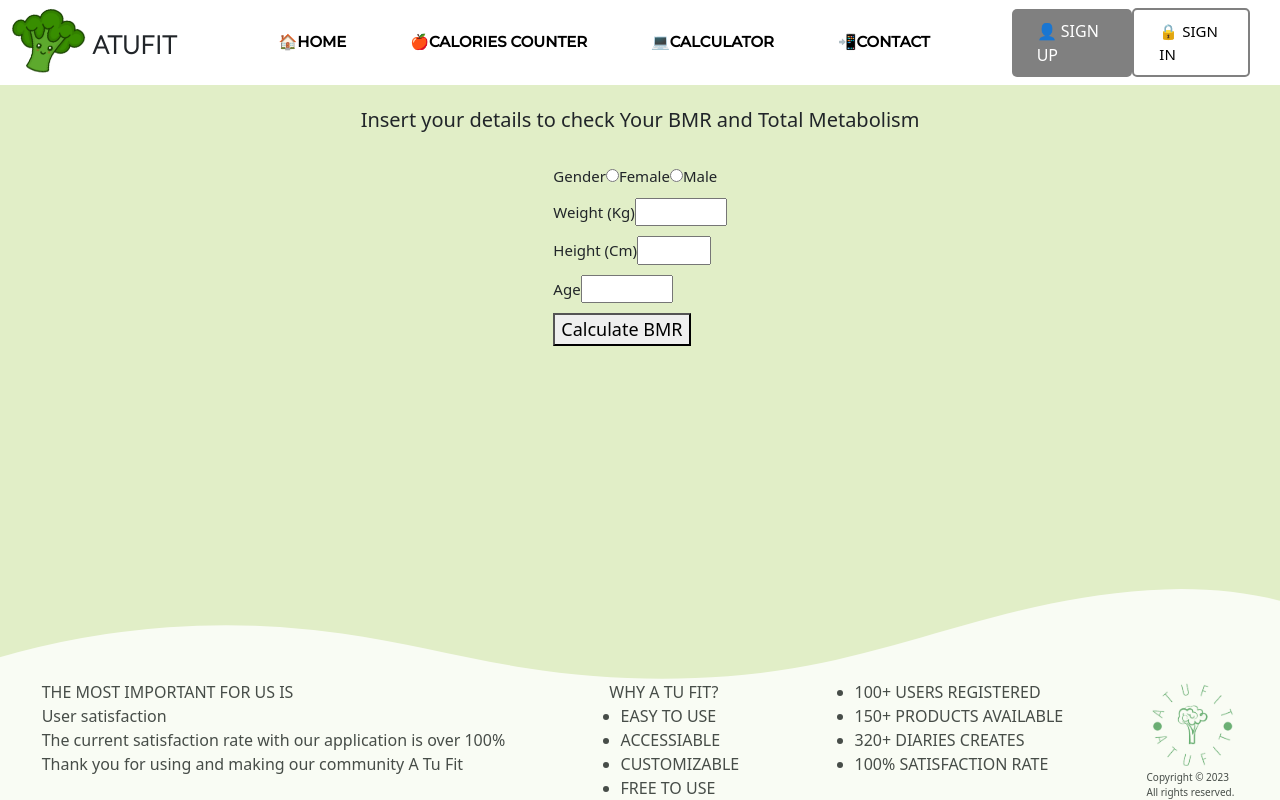
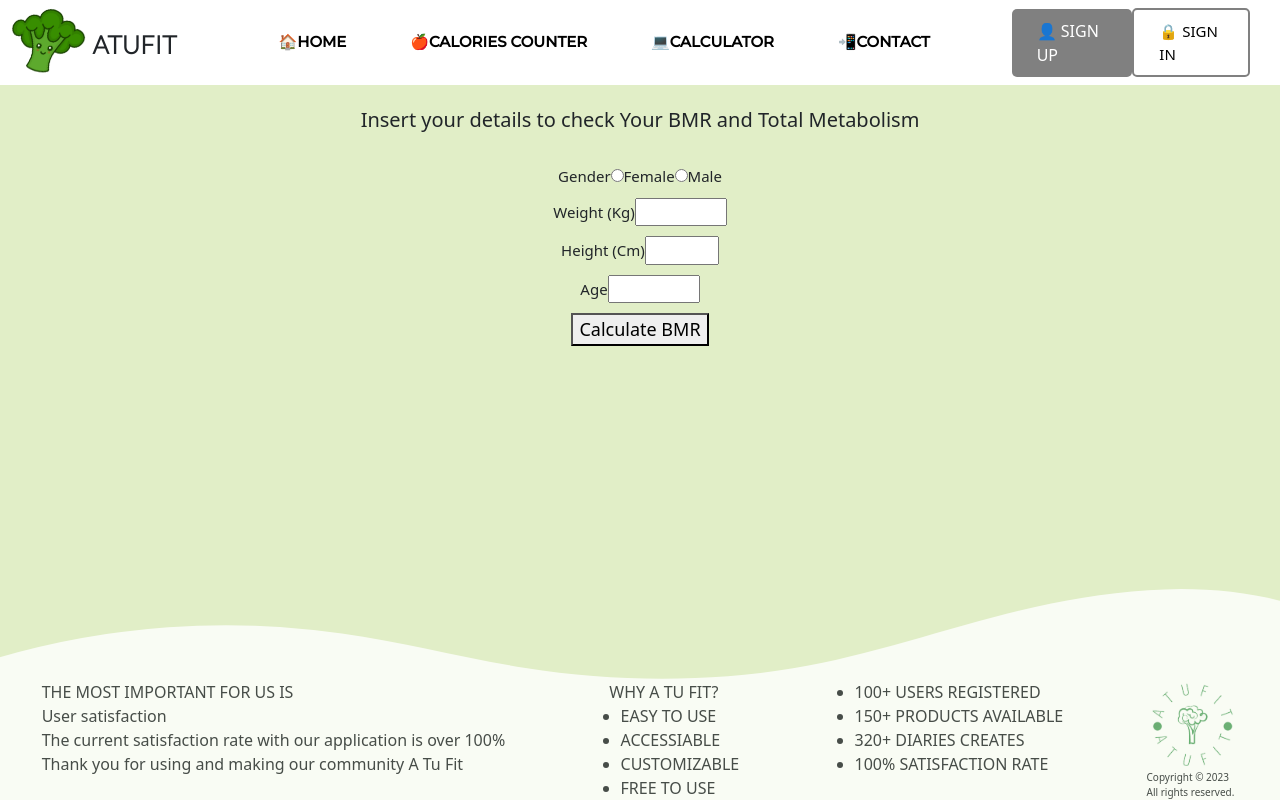
Before and after one commit to PatrycjaBochnak/ATuFit, a React (Create React App) app: page /calculator in a window 1280 px wide. Built offline with nearby package versions, Linux system fonts and the light colour scheme.

Commit message:
div arragement

```diff
--- a/src/styles/_calculatorBMR.scss
+++ b/src/styles/_calculatorBMR.scss
@@ -3,6 +3,9 @@
     font-size: 20px;
 }
 .form {
+    display: flex;
+    flex-flow: column;
+    align-items: center;
     font-size: 15px;
 }
 .inputGender, .inputWeight, .inputHeight, .inputAge {
@@ -16,12 +19,16 @@
     font-size: 30px;
 }
 .workout {
+    display: flex;
+    flex-flow: column;
+    align-items: center;
     font-size: 30px;
 }
 .inputWorkout {
     font-size: 20px
 }
 .buttonTDEE {
+    margin-top: 10px;
     font-size: 20px;
 }
 .resultTDEE {
```
